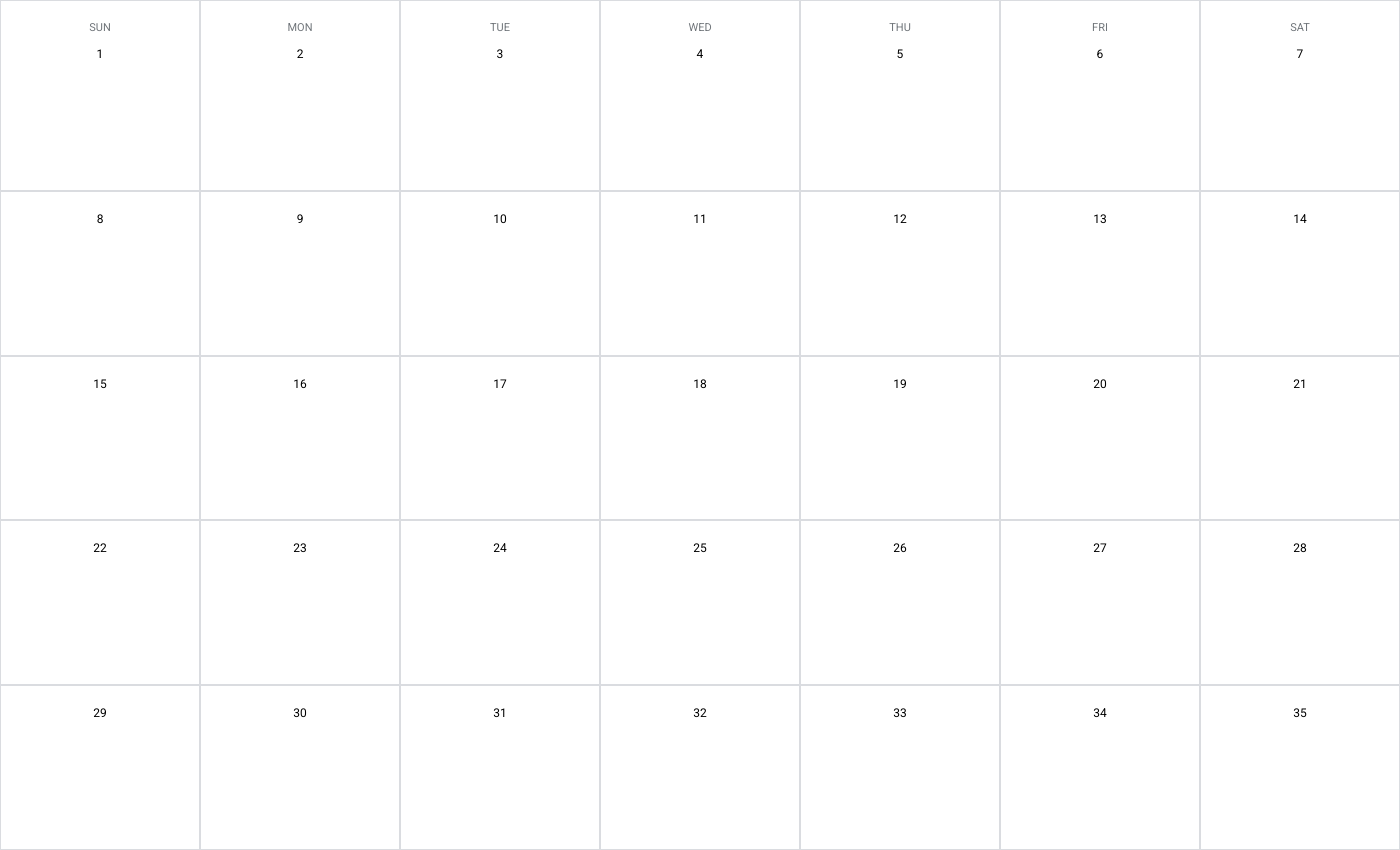
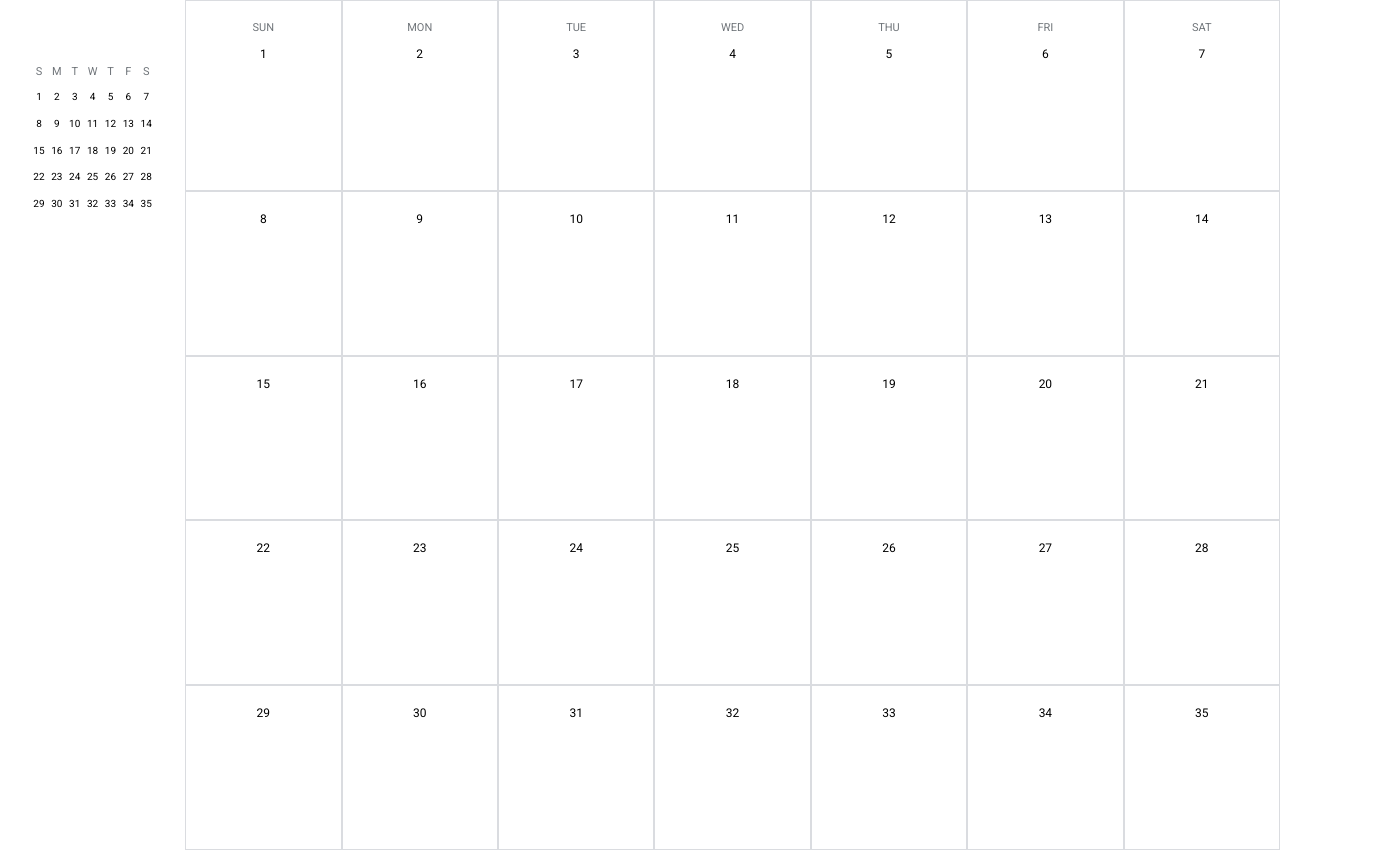
Before and after one commit to h-zahar/calendiv-react, a React (Vite) app: page / in a window 1280 px wide. Shown: the whole page, 1400 px wide, since content can reach past the window. Built offline with nearby package versions, Linux system fonts and the light colour scheme.

Commit message:
Implemented Calendar

```diff
--- a/src/App.tsx
+++ b/src/App.tsx
@@ -1,10 +1,12 @@
+import Calendar from "./components/Calendar";
 import MonthlyView from "./components/MonthlyView";
 
 function App() {
   return (
-    <>
+    <div style={{ display: "flex", width: "100%" }}>
+      <Calendar />
       <MonthlyView />
-    </>
+    </div>
   );
 }
 
--- /dev/null
+++ b/src/components/Calendar.tsx
@@ -0,0 +1,51 @@
+const Calendar = () => {
+  const days = ["Sun", "Mon", "Tue", "Wed", "Thu", "Fri", "Sat"];
+  const test = Array(35)
+    .fill(1)
+    .map((t, i) => t * i + 1);
+
+  return (
+    <div
+      style={{
+        display: "grid",
+        gridTemplateColumns: "repeat(7, 1fr)",
+        height: "160px",
+        // margin: "50px 200px",
+        width: "160px",
+        margin: "60px 30px auto 30px",
+      }}
+    >
+      {test.map((t, i) => {
+        return (
+          <div
+            style={{
+              //   border: "1px solid #dadce0",
+              //   display: "flex",
+              justifyContent: "center",
+              paddingTop: "5px",
+              textAlign: "center",
+              fontSize: "10px",
+            }}
+          >
+            <div>
+              {i < 7 && (
+                <div
+                  style={{
+                    color: "#70757a",
+                    fontSize: "11px",
+                    textTransform: "uppercase",
+                  }}
+                >
+                  {days[i][0]} <br /> <br />
+                </div>
+              )}
+              {t}
+            </div>
+          </div>
+        );
+      })}
+    </div>
+  );
+};
+
+export default Calendar;
```
